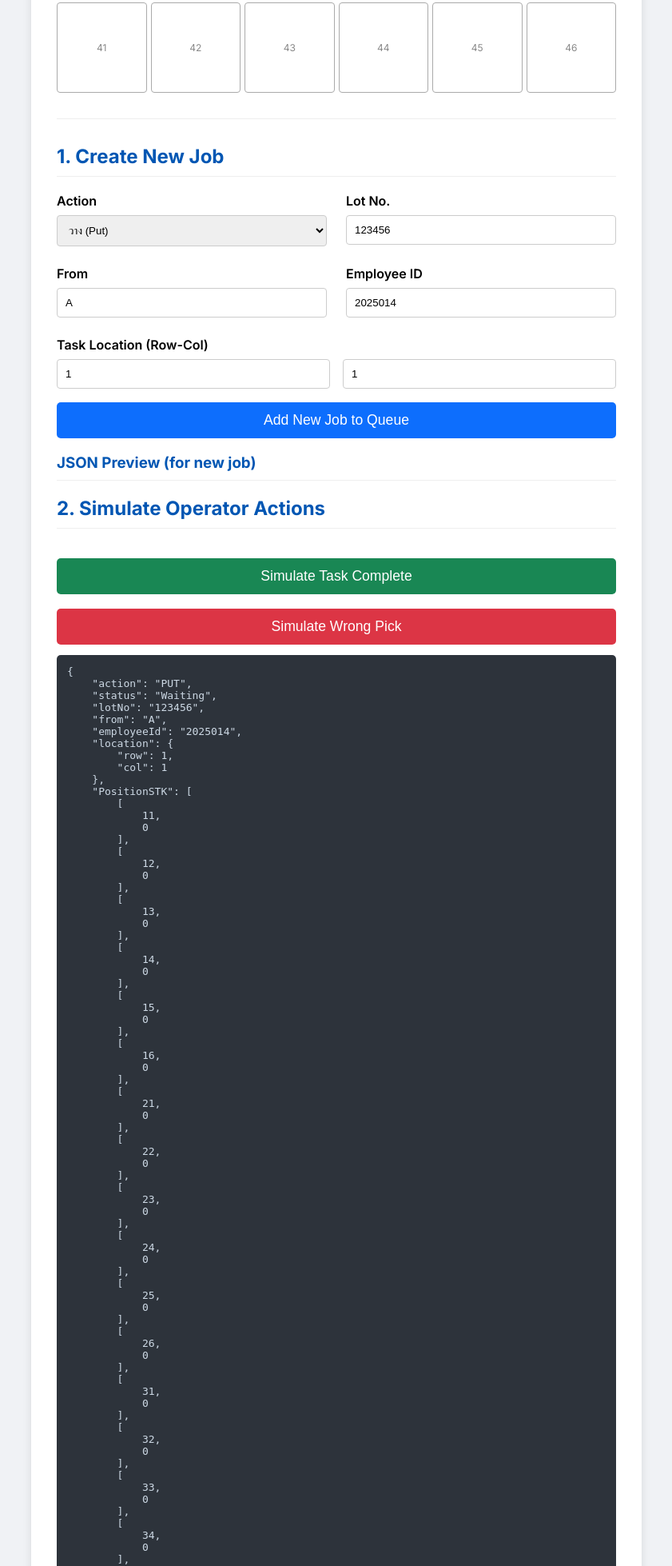
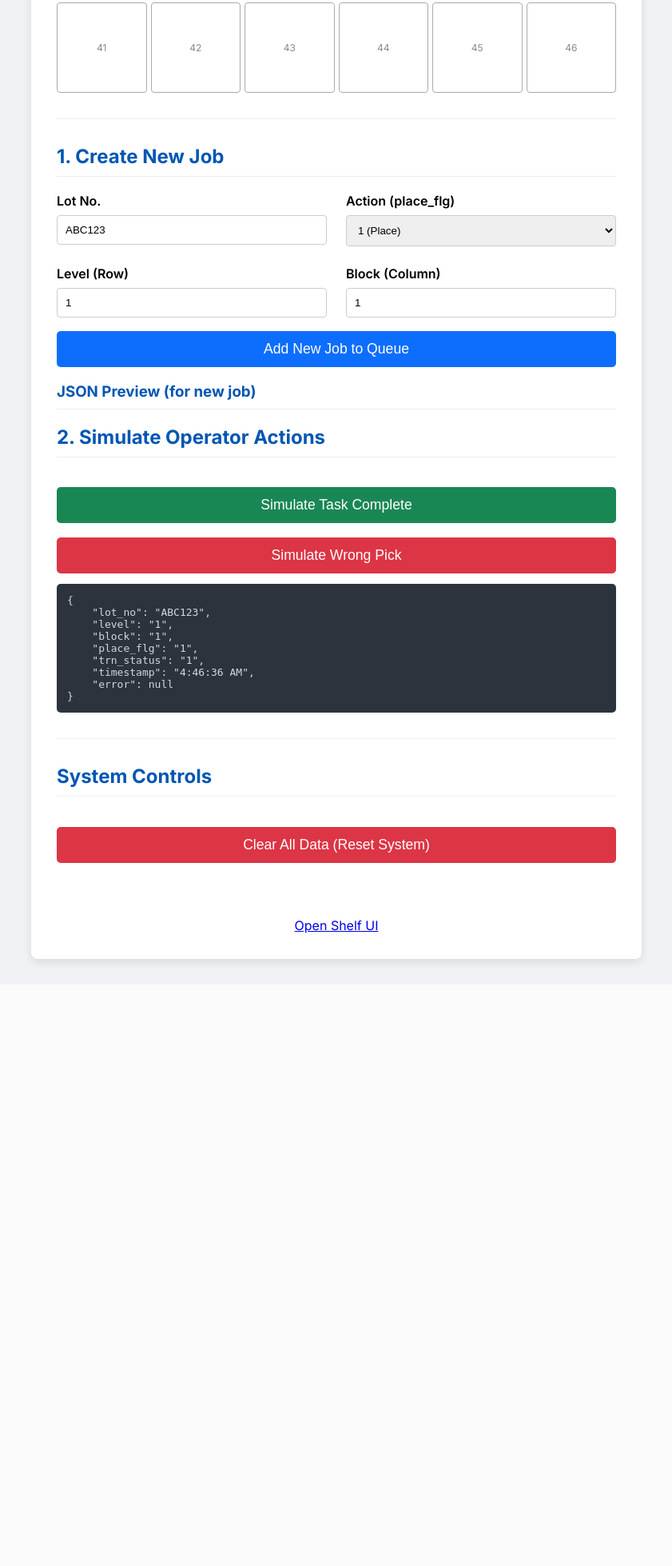
Before and after one commit to Krittapas2546/RFID-smart-shelf, a FastAPI app: page /test in a window 1280 px wide. Shown: the part 602-2560 px from the top of the page at 80% size, without its empty margins (219-1060 px from the left). After the commit the page ends 1812 px from the top, so only its background shows below. Run offline with FastAPI, Linux system fonts and the light colour scheme.

Commit message:
No fastAPI HTML Only

```diff
--- a/RFID-smart-shelf/src/templates/test_api.html
+++ b/RFID-smart-shelf/src/templates/test_api.html
@@ -36,11 +36,10 @@
 
         <h2>1. Create New Job</h2>
         <div class="form-grid" oninput="updateJsonPreview()">
-            <div class="form-group"><label>Action</label><select id="action"><option value="PUT">วาง (Put)</option><option value="PICK">หยิบ (Pick)</option></select></div>
-            <div class="form-group"><label>Lot No.</label><input type="text" id="lot_no" value="123456"></div>
-            <div class="form-group"><label>From</label><input type="text" id="from_shelf" value="A"></div>
-            <div class="form-group"><label>Employee ID</label><input type="text" id="emp_id" value="2025014"></div>
-            <div class="form-group" style="grid-column: 1 / -1;"><label>Task Location (Row-Col)</label><div style="display: flex; gap: 1em;"><input type="number" id="loc_row" value="1" min="1" max="4"><input type="number" id="loc_col" value="1" min="1" max="6"></div></div>
+            <div class="form-group"><label>Lot No.</label><input type="text" id="lot_no" value="ABC123"></div>
+            <div class="form-group"><label>Action (place_flg)</label><select id="place_flg"><option value="1">1 (Place)</option><option value="0">0 (Pick)</option></select></div>
+            <div class="form-group"><label>Level (Row)</label><input type="number" id="level" value="1" min="1" max="4"></div>
+            <div class="form-group"><label>Block (Column)</label><input type="number" id="block" value="1" min="1" max="6"></div>
         </div>
         <button onclick="scanNewLot()" class="primary-btn">Add New Job to Queue</button>
         <h3>JSON Preview (for new job)</h3>
@@ -71,9 +70,9 @@
         function initializeGlobalShelfState() {
             if (getGlobalShelfState().length > 0) return;
             const initialState = Array.from({ length: ROWS * COLS }, (_, i) => {
-                const r = Math.floor(i / COLS) + 1;
-                const c = (i % COLS) + 1;
-                return [r * 10 + c, 0];
+                const level = Math.floor(i / COLS) + 1;
+                const block = (i % COLS) + 1;
+                return [level, block, 0]; // [level, block, hasItem]
             });
             setGlobalShelfState(initialState);
         }
@@ -83,23 +82,21 @@
             const gridEl = document.getElementById('globalShelfGrid');
             const shelfState = getGlobalShelfState();
             gridEl.innerHTML = '';
-            shelfState.forEach(([pos, hasItem]) => {
+            shelfState.forEach(([level, block, hasItem]) => {
                 const cell = document.createElement('div');
                 cell.className = 'stk-cell' + (hasItem ? ' has-item' : '');
-                const r = Math.floor(pos / 10);
-                const c = pos % 10;
-                cell.textContent = `${r}${c}`;
-                cell.onclick = () => toggleShelfItem(pos);
+                cell.textContent = `${level}${block}`;
+                cell.onclick = () => toggleShelfItem(level, block);
                 gridEl.appendChild(cell);
             });
         }
 
         // >> ฟังก์ชันใหม่: สลับสถานะของในช่อง <<
-        function toggleShelfItem(position) {
+        function toggleShelfItem(level, block) {
             const shelfState = getGlobalShelfState();
-            const itemIndex = shelfState.findIndex(([pos]) => pos === position);
+            const itemIndex = shelfState.findIndex(([l, b]) => l === level && b === block);
             if (itemIndex > -1) {
-                shelfState[itemIndex][1] = shelfState[itemIndex][1] === 0 ? 1 : 0; // Toggle 0 and 1
+                shelfState[itemIndex][2] = shelfState[itemIndex][2] === 0 ? 1 : 0; // Toggle hasItem
                 setGlobalShelfState(shelfState);
                 renderGlobalShelfGrid(); // วาด Grid ใหม่
                 updateJsonPreview();   // อัปเดต Preview
@@ -107,33 +104,71 @@
         }
 
         function buildJobObject() {
-             return {
-                jobId: `job_${Date.now()}_${Math.random().toString(36).substr(2, 9)}`,
-                action: document.getElementById('action').value,
-                status: "Waiting",
-                lotNo: document.getElementById('lot_no').value,
-                from: document.getElementById('from_shelf').value,
-                employeeId: document.getElementById('emp_id').value,
-                location: {
-                    row: parseInt(document.getElementById('loc_row').value),
-                    col: parseInt(document.getElementById('loc_col').value)
-                },
-                PositionSTK: getGlobalShelfState(), // Snapshot state ปัจจุบัน
-                timestamp: new Date().toLocaleTimeString('th-TH'),
+            console.log('buildJobObject() called');
+            // ตรวจสอบว่า element มีอยู่หรือไม่ก่อนเรียกใช้
+            const lotNoEl = document.getElementById('lot_no');
+            const levelEl = document.getElementById('level');
+            const blockEl = document.getElementById('block');
+            const placeFlagEl = document.getElementById('place_flg');
+
+            console.log('Form elements found:', {
+                lot_no: !!lotNoEl,
+                level: !!levelEl,
+                block: !!blockEl,
+                place_flg: !!placeFlagEl
+            });
+
+            if (!lotNoEl || !levelEl || !blockEl || !placeFlagEl) {
+                console.error('Missing form elements:', {
+                    lot_no: !!lotNoEl,
+                    level: !!levelEl,
+                    block: !!blockEl,
+                    place_flg: !!placeFlagEl
+                });
+                return null;
+            }
+
+            const jobObject = {
+                jobId: `job_${Date.now()}`,
+                lot_no: lotNoEl.value || 'ABC123',
+                level: levelEl.value || '1',
+                block: blockEl.value || '1',
+                place_flg: placeFlagEl.value || '1',
+                trn_status: "1",
+                timestamp: new Date().toLocaleTimeString(),
                 error: null
             };
+
+            console.log('Created job object:', jobObject);
+            return jobObject;
         }
 
         function updateJsonPreview() {
-            const { jobId, ...previewJob } = buildJobObject();
+            const jobObject = buildJobObject();
+            if (!jobObject) {
+                document.getElementById('json-preview').textContent = '/* Error: Missing form elements */';
+                return;
+            }
+            const { jobId, ...previewJob } = jobObject;
             document.getElementById('json-preview').textContent = JSON.stringify(previewJob, null, 4);
         }
 
         function scanNewLot() {
+            console.log('scanNewLot() called');
+            const jobObject = buildJobObject();
+            console.log('buildJobObject() returned:', jobObject);
+
+            if (!jobObject) {
+                showStatus('ERROR: Cannot create job - missing form elements!', 'red');
+                return;
+            }
+
             const queue = JSON.parse(localStorage.getItem('shelfQueue') || '[]');
-            queue.push(buildJobObject());
+            queue.push(jobObject);
             localStorage.setItem('shelfQueue', JSON.stringify(queue));
             showStatus('SUCCESS: Added new job to queue!', 'green');
+
+            console.log('Job added to queue. Total jobs:', queue.length);
         }
 
         function simulateTaskComplete() {
@@ -144,10 +179,11 @@
 
             // อัปเดตสถานะชั้นวางจริง
             const shelfState = getGlobalShelfState();
-            const targetPos = activeJob.location.row * 10 + activeJob.location.col;
-            const itemIndex = shelfState.findIndex(([pos]) => pos === targetPos);
+            const targetLevel = parseInt(activeJob.level);
+            const targetBlock = parseInt(activeJob.block);
+            const itemIndex = shelfState.findIndex(([level, block]) => level === targetLevel && block === targetBlock);
             if (itemIndex > -1) {
-                shelfState[itemIndex][1] = 1; // 1 = มีของ
+                shelfState[itemIndex][2] = 1; // 1 = มีของ
                 setGlobalShelfState(shelfState);
             }
 
@@ -158,7 +194,7 @@
             localStorage.removeItem('activeShelfJob');
 
             renderGlobalShelfGrid();
-            showStatus(`SUCCESS: Job for Lot ${activeJob.lotNo} is complete.`, 'green');
+            showStatus(`SUCCESS: Job for Lot ${activeJob.lot_no} is complete.`, 'green');
         }
 
         function simulateWrongPick() {
@@ -169,8 +205,11 @@
 
             // 1. หาช่องว่างๆ ที่ไม่ใช่ช่องเป้าหมาย เพื่อจำลองการวางผิด
             const shelfState = getGlobalShelfState();
-            const targetPos = activeJob.location.row * 10 + activeJob.location.col;
-            const emptyCells = shelfState.filter(([pos, hasItem]) => hasItem === 0 && pos !== targetPos);
+            const targetLevel = parseInt(activeJob.level);
+            const targetBlock = parseInt(activeJob.block);
+            const emptyCells = shelfState.filter(([level, block, hasItem]) =>
+                hasItem === 0 && !(level === targetLevel && block === targetBlock)
+            );
 
             if (emptyCells.length === 0) {
                 return showStatus('ERROR: No empty cells available to simulate a wrong pick.', 'orange');
@@ -178,17 +217,15 @@
 
             // 2. สุ่มเลือกช่องที่วางผิด
             const wrongCell = emptyCells[Math.floor(Math.random() * emptyCells.length)];
-            const wrongPos = wrongCell[0];
-            const wrongRow = Math.floor(wrongPos / 10);
-            const wrongCol = wrongPos % 10;
+            const [wrongLevel, wrongBlock] = wrongCell;
 
             // 3. อัปเดตงาน (activeJob) ให้มีสถานะ Error และบันทึกตำแหน่งที่วางผิด
-            activeJob.status = "Error";
+            activeJob.trn_status = "3"; // Error status
             activeJob.error = true;
-            activeJob.errorLocation = { row: wrongRow, col: wrongCol }; // <-- บันทึกตำแหน่งที่ผิด
+            activeJob.errorLocation = { level: wrongLevel, block: wrongBlock }; // <-- บันทึกตำแหน่งที่ผิด
             localStorage.setItem('activeShelfJob', JSON.stringify(activeJob));
 
-            showStatus(`ERROR: Simulated wrong pick for Lot ${activeJob.lotNo}. Placed at ${wrongRow}-${wrongCol}.`, 'red');
+            showStatus(`ERROR: Simulated wrong pick for Lot ${activeJob.lot_no}. Placed at ${wrongLevel}-${wrongBlock}.`, 'red');
         }
 
         // >> ฟังก์ชันใหม่: ล้างข้อมูลทั้งหมด <<
```
Also changed, not shown: RFID-smart-shelf/src/templates/shelf_ui.html (+100 -24 lines).
